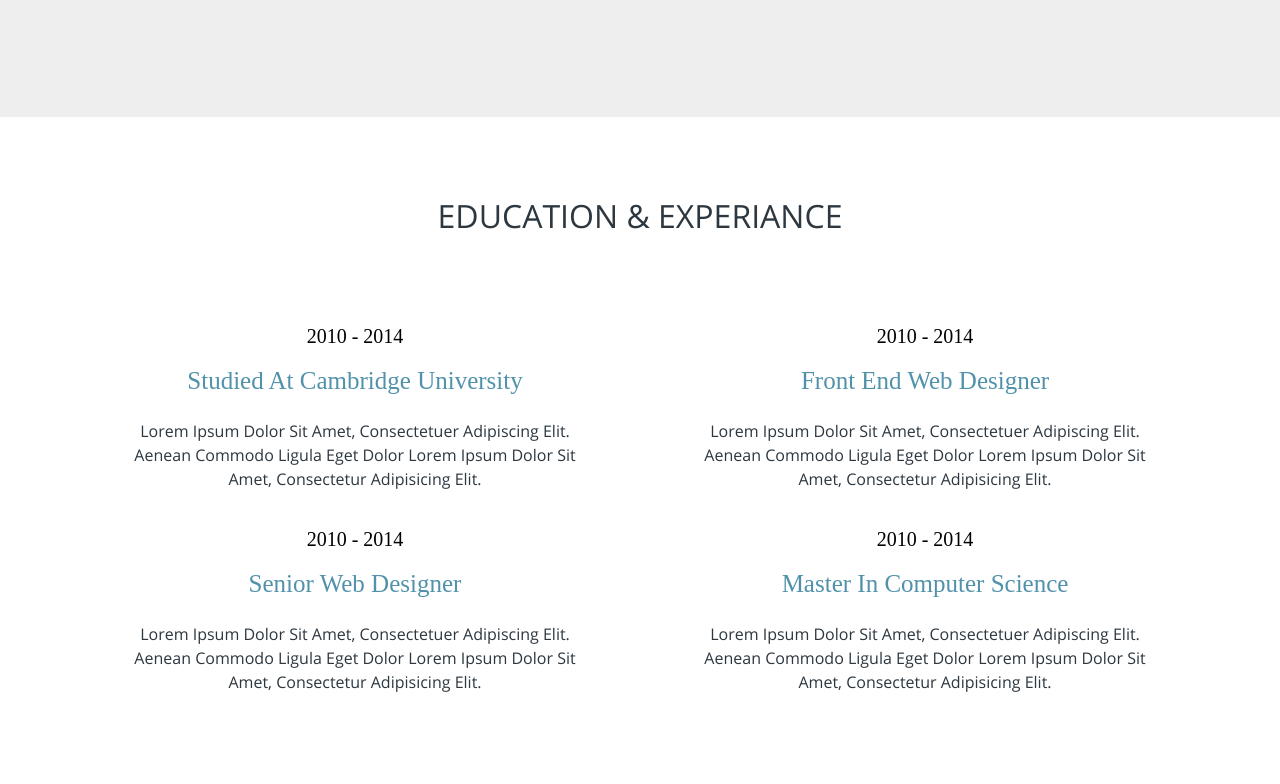
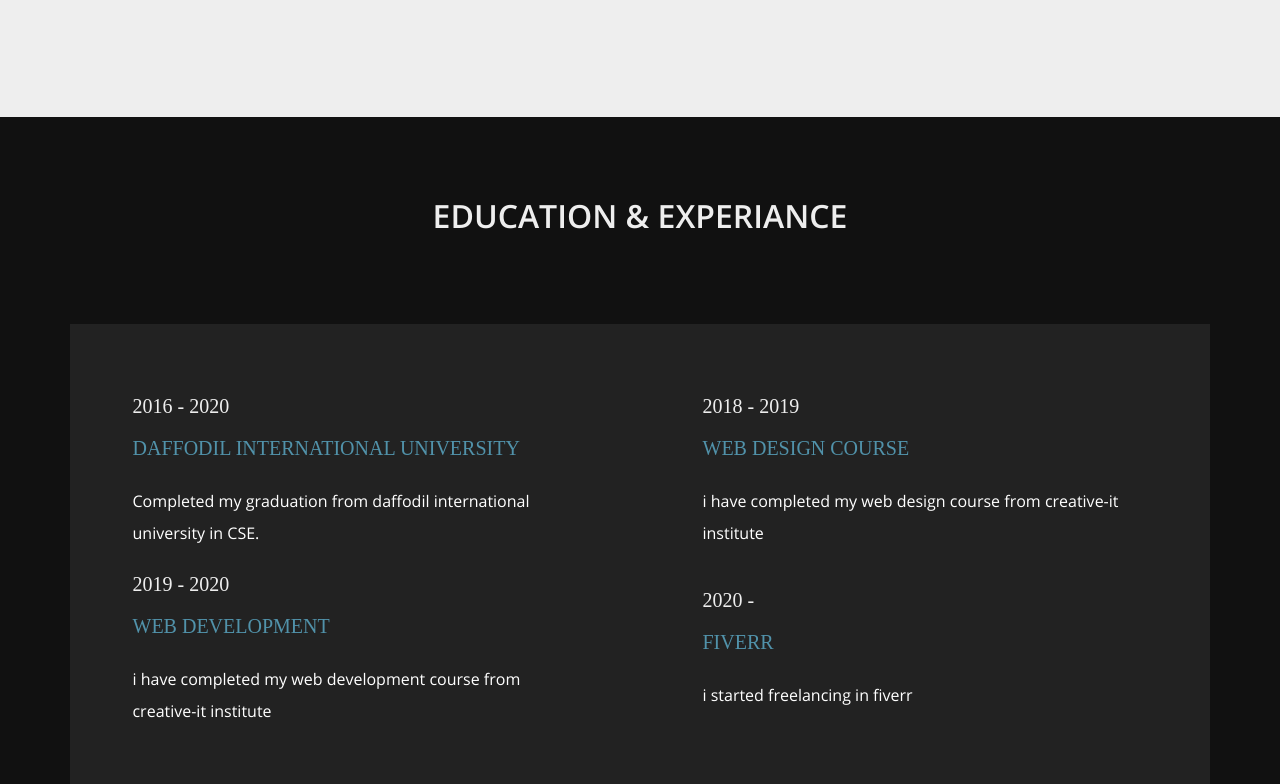
Before and after one commit to ssarnab/portfolio, a plain HTML site: page index.html in a window 1280 px wide. Shown: the part 2396-3180 px from the top of the page. Drawn offline with Linux system fonts and the light colour scheme; a web font is replaced by a local one.

Commit message:
Education and experience part updated

```diff
--- a/css/style.css
+++ b/css/style.css
@@ -455,40 +455,38 @@ Education And Background Part CSS Start
 
 .edu-body .text2 h5 {
     font-family: rb;
-    color: #000;
-    background: #fff;
+    color: #eee;
     padding-bottom: 10px;
     font-size: 20px;
-    text-transform: capitalize;
-    text-align: center;
+
 }
 
 .edu-body .text2 h4 {
-    font-family: rb;
+    font-family: oeb;
     color: #5192aa;
     padding-bottom: 15px;
-    font-size: 25px;
-    text-transform: capitalize;
-    text-align: center;
+    font-size: 20px;
+    text-transform: uppercase;
 }
 
 
 .edu-body .text2 p {
     font-family: or;
-    color: #2c3740;
-    padding-bottom: 20px;
-    font-size: 16px;
-    text-transform: capitalize;
-    text-align: center;
+	margin: 10px 0 23px;
+	font-size: 16px;
+	line-height: 32px;
+    color: white;
+
+
 
 
 }
 
 .education .education-head h2 {
+    padding-bottom: 80px;
     padding-top: 80px;
-    padding-bottom: 80px;
-    font-family: or;
-    color: #2c3740;
+    font-family: ob;
+    color: #eee;
     text-transform: uppercase;
 
 }
@@ -496,10 +494,14 @@ Education And Background Part CSS Start
 .education {
     position: relative;
     padding-bottom: 90px;
+    background: #111;
 
 }
 
-
+.edu-body{
+        background: #222;
+    padding: 70px 0px;
+}
 
 /*=====================================
 Education And Experiance Part CSS End
--- a/index.html
+++ b/index.html
@@ -285,24 +285,24 @@
             <div class="row edu-body ">
 
                 <div class="col-lg-5 col-md-11 col-sm-11 text2 m-auto">
-                    <h5>2010 - 2014</h5>
-                    <h4>Studied at Cambridge University</h4>
-                    <p>Lorem ipsum dolor sit amet, consectetuer adipiscing elit. Aenean commodo ligula eget dolor Lorem ipsum dolor sit amet, consectetur adipisicing elit. </p>
+                    <h5>2016 - 2020</h5>
+                    <h4>Daffodil international University</h4>
+                    <p>Completed my graduation from daffodil international university in CSE. </p>
                 </div>
                 <div class="col-lg-5 col-md-11 col-sm-11 text2 m-auto">
-                    <h5>2010 - 2014</h5>
-                    <h4>Front End Web Designer</h4>
-                    <p>Lorem ipsum dolor sit amet, consectetuer adipiscing elit. Aenean commodo ligula eget dolor Lorem ipsum dolor sit amet, consectetur adipisicing elit. </p>
+                    <h5>2018 - 2019</h5>
+                    <h4>Web Design Course</h4>
+                    <p>i have completed my web design course from creative-it institute </p>
                 </div>
                 <div class="col-lg-5 col-md-11 col-sm-11 text2 m-auto">
-                    <h5>2010 - 2014</h5>
-                    <h4>Senior Web Designer</h4>
-                    <p>Lorem ipsum dolor sit amet, consectetuer adipiscing elit. Aenean commodo ligula eget dolor Lorem ipsum dolor sit amet, consectetur adipisicing elit. </p>
+                    <h5>2019 - 2020</h5>
+                    <h4>Web Development</h4>
+                    <p>i have completed my web development course from creative-it institute</p>
                 </div>
                 <div class="col-lg-5 col-md-11 col-sm-11 text2 m-auto">
-                    <h5>2010 - 2014</h5>
-                    <h4>Master In Computer Science</h4>
-                    <p>Lorem ipsum dolor sit amet, consectetuer adipiscing elit. Aenean commodo ligula eget dolor Lorem ipsum dolor sit amet, consectetur adipisicing elit. </p>
+                    <h5>2020 - </h5>
+                    <h4>Fiverr</h4>
+                    <p>i started freelancing  in fiverr</p>
                 </div>
             </div>
 
```
